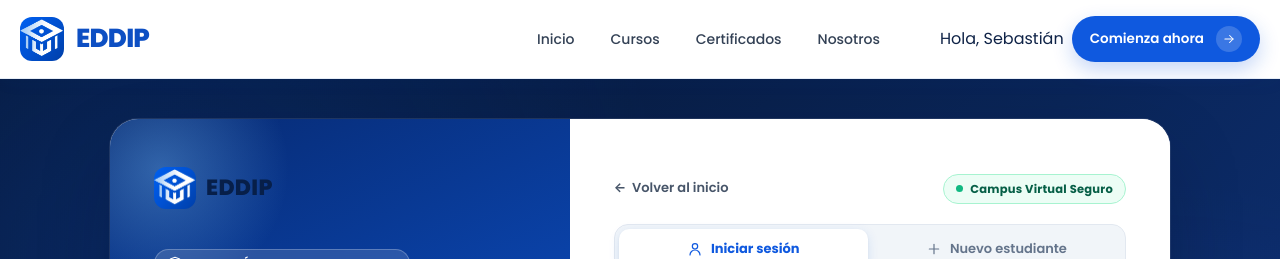
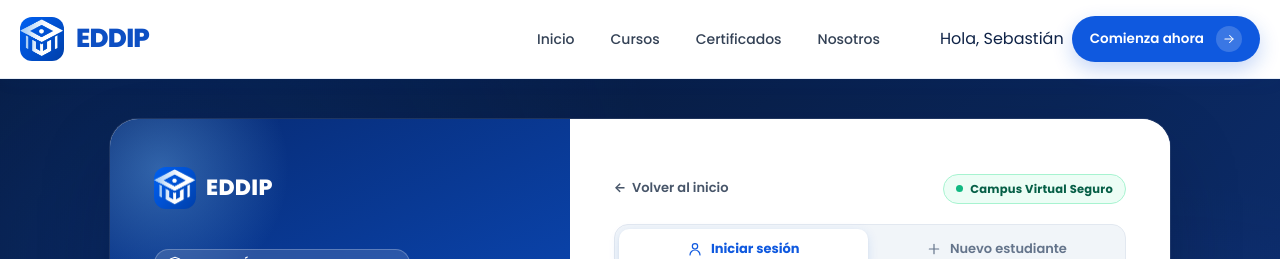
Before and after one commit to contactoktweb/eddip, a Next.js app: page /login in a window 1280 px wide. Shown: the top 259 px of the page. Built offline with nearby package versions, Linux system fonts and the light colour scheme; no server answers; the database is empty.

Commit message:
fix: cambiar color de texto del logo a blanco en el panel lateral de login

```diff
--- a/app/globals.css
+++ b/app/globals.css
@@ -2415,6 +2415,13 @@ body {
   margin-bottom: 8px;
 }
 
+.brand-light,
+.brand-light .brand-word,
+.auth-art .brand,
+.auth-art .brand-word {
+  color: #ffffff !important;
+}
+
 .auth-art-badge {
   display: inline-flex;
   align-items: center;
--- a/app/login/page.tsx
+++ b/app/login/page.tsx
@@ -18,7 +18,7 @@ export default function LoginPage() {
 
             <div className="auth-art-inner">
               <div className="auth-art-brand">
-                <Logo />
+                <Logo light />
               </div>
 
               <div className="auth-art-badge">
--- a/components/Logo.tsx
+++ b/components/Logo.tsx
@@ -1,5 +1,21 @@
 import Image from 'next/image';
 import Link from 'next/link';
-export function Logo({compact=false}:{compact?:boolean}){
- return <Link href="/" className="brand"><span className="brand-mark"><Image src="/eddip-logo.png" alt="EDDIP" width={42} height={42}/></span>{!compact&&<span className="brand-word">EDDIP</span>}</Link>
+
+export function Logo({
+  compact = false,
+  light = false,
+  className = '',
+}: {
+  compact?: boolean;
+  light?: boolean;
+  className?: string;
+}) {
+  return (
+    <Link href="/" className={`brand ${light ? 'brand-light' : ''} ${className}`.trim()}>
+      <span className="brand-mark">
+        <Image src="/eddip-logo.png" alt="EDDIP" width={42} height={42} />
+      </span>
+      {!compact && <span className="brand-word">EDDIP</span>}
+    </Link>
+  );
 }
```
